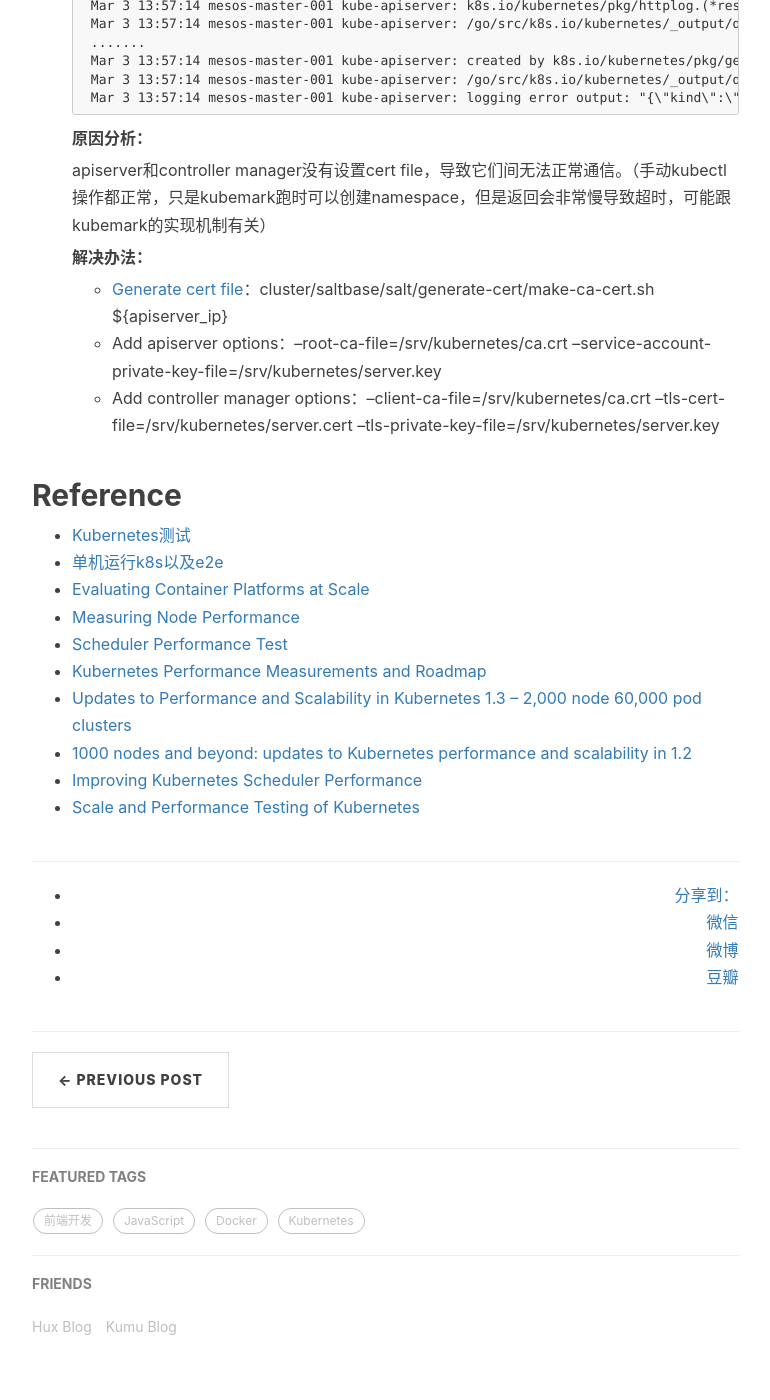
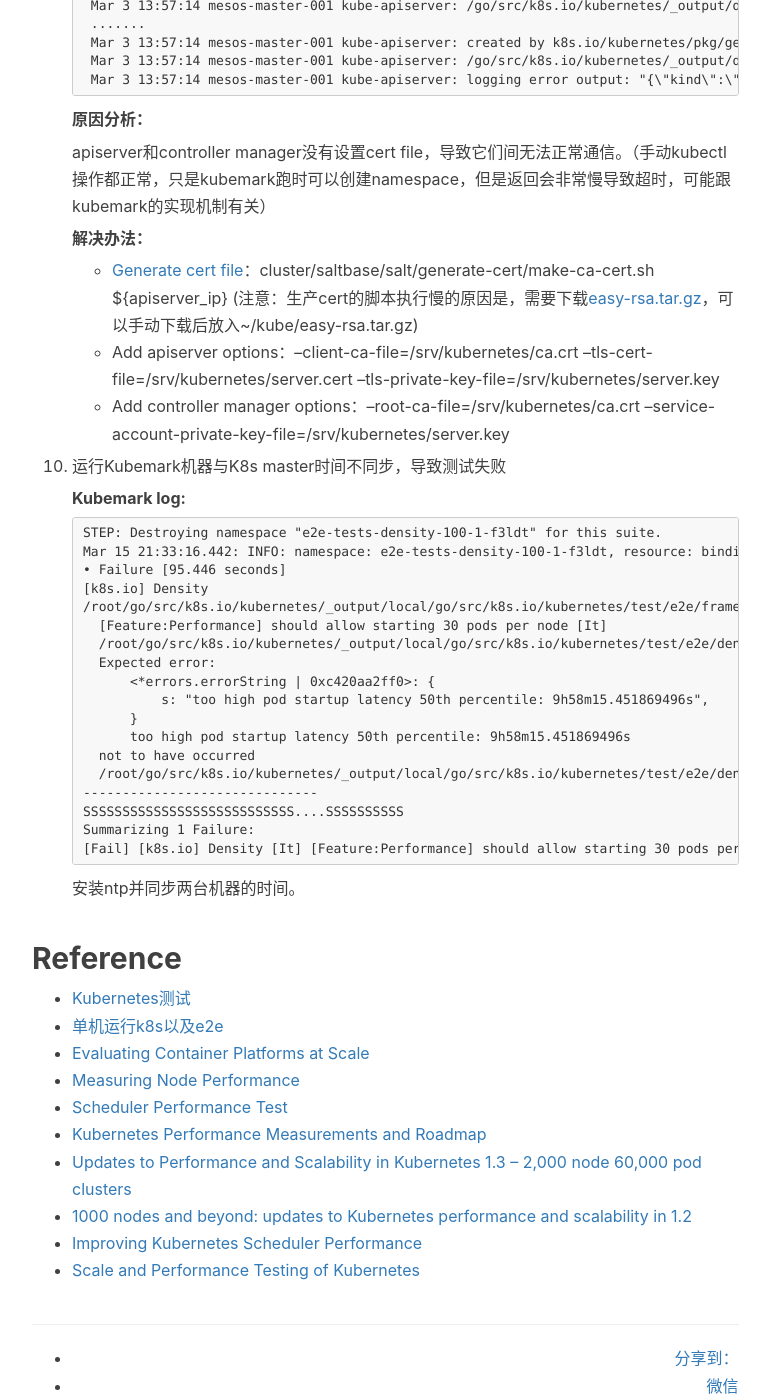
Before and after one commit to supereagle/supereagle.github.io, a Jekyll site: the page built from _posts/2017-03-09-kubemark.markdown, in a window 1280 px wide and 1400 px high, scrolled down 7913 px. Shown: the whole window, without its empty margins (233-1003 px from the left). Built offline with Jekyll 4.4.1, drawn with Linux system fonts in a browser that asks for light colours; nearby versions of some CDN libraries; comment, search, counter and statistics services are not loaded; some of the changed text lies outside the part shown.

Commit message:
update kubemark log: fix some error and add a troubleshooting

````diff
--- a/_posts/2017-03-09-kubemark.markdown
+++ b/_posts/2017-03-09-kubemark.markdown
@@ -370,9 +369,36 @@
 
 	**解决办法：**
 
-	- [Generate cert file](https://kubernetes.io/docs/admin/authentication/#service-account-tokens)：cluster/saltbase/salt/generate-cert/make-ca-cert.sh ${apiserver_ip}
-	- Add apiserver options：--root-ca-file=/srv/kubernetes/ca.crt --service-account-private-key-file=/srv/kubernetes/server.key
-	- Add controller manager options：--client-ca-file=/srv/kubernetes/ca.crt --tls-cert-file=/srv/kubernetes/server.cert --tls-private-key-file=/srv/kubernetes/server.key
+	- [Generate cert file](https://kubernetes.io/docs/admin/authentication/#service-account-tokens)：cluster/saltbase/salt/generate-cert/make-ca-cert.sh ${apiserver_ip} (注意：生产cert的脚本执行慢的原因是，需要下载[easy-rsa.tar.gz](https://storage.googleapis.com/kubernetes-release/easy-rsa/easy-rsa.tar.gz)，可以手动下载后放入~/kube/easy-rsa.tar.gz)
+	- Add apiserver options：--client-ca-file=/srv/kubernetes/ca.crt --tls-cert-file=/srv/kubernetes/server.cert --tls-private-key-file=/srv/kubernetes/server.key
+	- Add controller manager options：--root-ca-file=/srv/kubernetes/ca.crt --service-account-private-key-file=/srv/kubernetes/server.key
+
+10. 运行Kubemark机器与K8s master时间不同步，导致测试失败
+
+	**Kubemark log:**
+	```
+	STEP: Destroying namespace "e2e-tests-density-100-1-f3ldt" for this suite.
+	Mar 15 21:33:16.442: INFO: namespace: e2e-tests-density-100-1-f3ldt, resource: bindings, ignored listing per whitelist
+	• Failure [95.446 seconds]
+	[k8s.io] Density
+	/root/go/src/k8s.io/kubernetes/_output/local/go/src/k8s.io/kubernetes/test/e2e/framework/framework.go:826
+	  [Feature:Performance] should allow starting 30 pods per node [It]
+	  /root/go/src/k8s.io/kubernetes/_output/local/go/src/k8s.io/kubernetes/test/e2e/density.go:641
+	  Expected error:
+	      <*errors.errorString | 0xc420aa2ff0>: {
+	          s: "too high pod startup latency 50th percentile: 9h58m15.451869496s",
+	      }
+	      too high pod startup latency 50th percentile: 9h58m15.451869496s
+	  not to have occurred
+	  /root/go/src/k8s.io/kubernetes/_output/local/go/src/k8s.io/kubernetes/test/e2e/density.go:627
+	------------------------------
+	SSSSSSSSSSSSSSSSSSSSSSSSSSS....SSSSSSSSSS
+	Summarizing 1 Failure:
+	[Fail] [k8s.io] Density [It] [Feature:Performance] should allow starting 30 pods per node
+	```
+
+	安装ntp并同步两台机器的时间。
+
 
 
 ## Reference
````
Also changed, not shown: other parts of _posts/2017-03-09-kubemark.markdown (+1 -2 lines).
